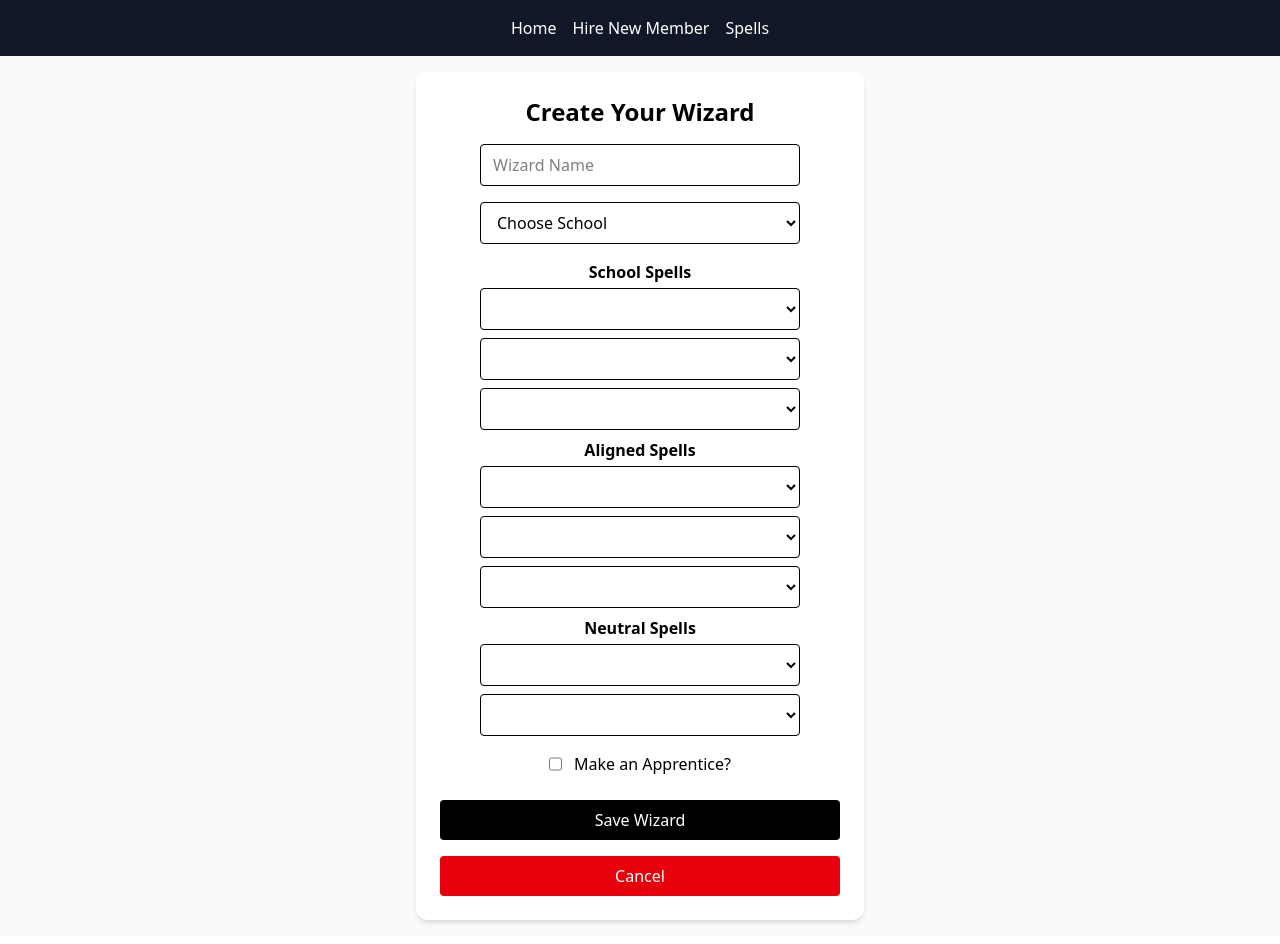
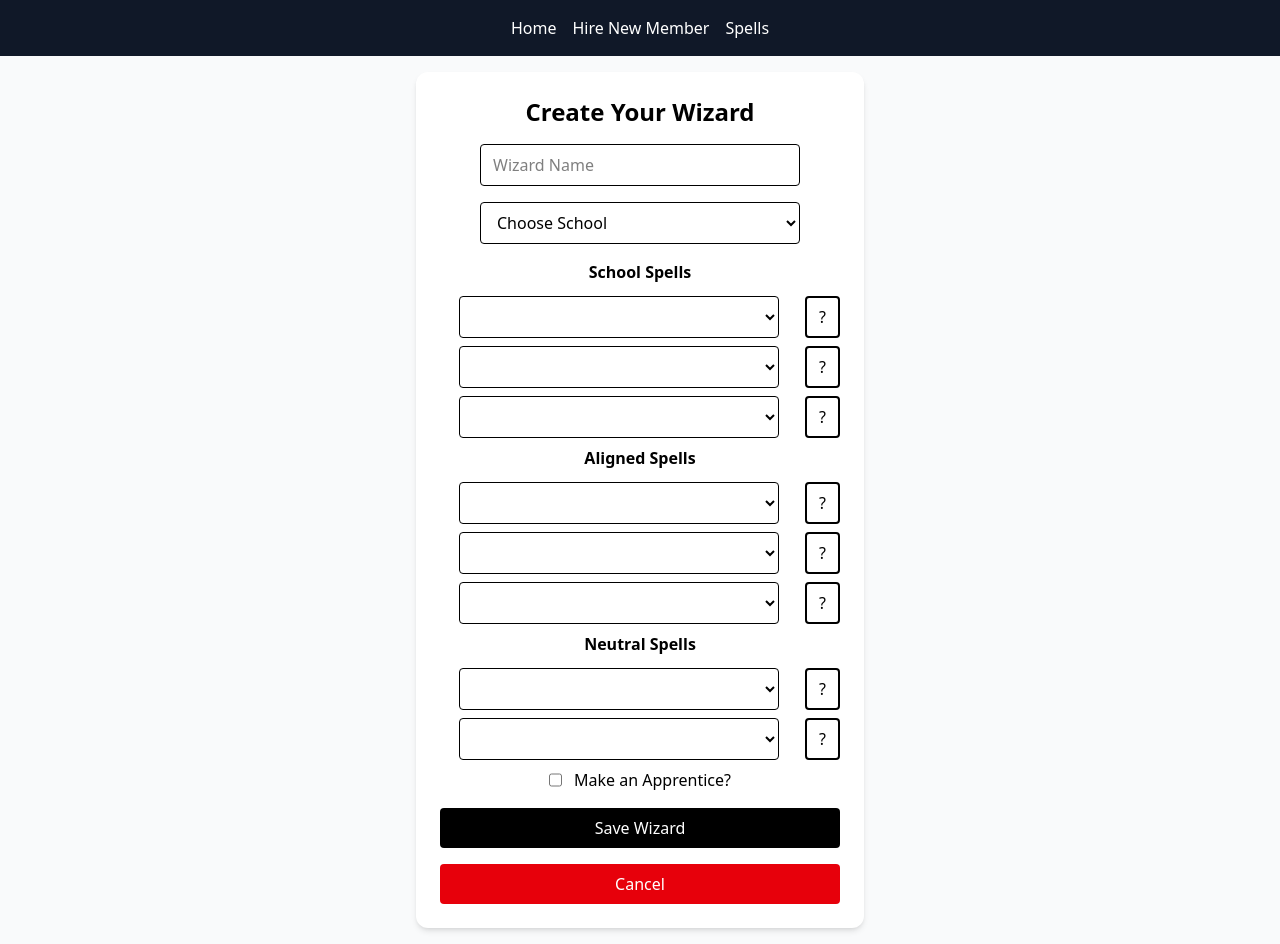
Before and after one commit to seanie1995/frostgrave-warband-manager, a Next.js app: page /WizardCreator in a window 1280 px wide. Built offline with nearby package versions, Linux system fonts and the light colour scheme.

Commit message:
New components created. Spell descriptions can now be shown

```diff
--- a/src/app/WizardCreator/page.tsx
+++ b/src/app/WizardCreator/page.tsx
@@ -4,6 +4,7 @@ import { MyContext } from '../context/Context';
 import Gamecodex from "../assets/Codex.json"; ''
 import { Wizard, Spell, Apprentice, Member, MemberOrMembers } from "../models/models";
 import { useRouter } from "next/navigation";
+import SpellCard from "../components/spellCard"
 
 const Page = () => {
     const context = useContext(MyContext);
@@ -13,7 +14,6 @@ const Page = () => {
     }
 
     const { fullWarband, setFullWarband } = context
-
 
     const [chosenSchool, setChosenSchool] = useState<string>("");
     const [schoolSpells, setSchoolSpells] = useState<Spell[]>([]);
@@ -25,6 +25,7 @@ const Page = () => {
     const [chosenSchoolInfo, setChosenSchoolInfo] = useState<any>(null);
     const [hasApprentice, setHasApprentice] = useState<boolean | null>(false);
     const [selectedSpells, setSelectedSpells] = useState<Spell[]>([]);
+
     const toggleHasApprentice = () => {
         setHasApprentice(prev => !prev)
     }
@@ -62,10 +63,14 @@ const Page = () => {
         notes: ""
     })
 
+    const [isSpellModalOpen, setSpellModalIsOpen] = useState<boolean>(false)
+    const [spellToShow, setSpellToShow] = useState<Spell | null>(null)
+
     const handleSchoolChange = (e: ChangeEvent<HTMLSelectElement>) => {
         setChosenSchool(e.target.value);
         setWizard(prev => ({ ...prev, school: chosenSchool }))
     };
+
 
     const handleSubmit = (e: FormEvent<HTMLFormElement>) => {
         e.preventDefault();
@@ -105,6 +110,12 @@ const Page = () => {
             ...(Array.isArray(newEntry) ? newEntry : [newEntry]),
         ]);
     };
+
+    const toggleSpellInfo = (index: number) => {
+        setSpellModalIsOpen(true);
+        const spell = selectedSpells[index]
+        setSpellToShow(spell);
+    }
 
     const handleSpellSelect = (e: ChangeEvent<HTMLSelectElement>, index: number) => {
         const selectedSpell = JSON.parse(e.target.value) as Spell;
@@ -195,11 +206,12 @@ const Page = () => {
                     <option value="Witch">Witch</option>
                 </select>
 
-                <div>
+                <div className='flex flex-col gap-2'>
                     <label className="block font-semibold mb-1 text-center">School Spells</label>
+                    <div className='flex flex-row'>
                         <select
                             name="schoolSpell"
-                        className="w-full max-w-xs border rounded px-3 py-2 mx-auto block mb-2"
+                            className="w-full max-w-xs border rounded px-3 py-2 m-auto block"
                             required
                             onChange={(e) => handleSpellSelect(e, 0)}
                         >
@@ -209,9 +221,13 @@ const Page = () => {
                                 </option>
                             ))}
                         </select>
+                        <button onClick={() => toggleSpellInfo(0)} type='button' className="border-2 flex items-center justify-center ml-2 px-3 py-1 rounded"><p>?</p></button>
+                    </div>
+
+                    <div className='flex flex-row'>
                         <select
                             name="schoolSpell"
-                        className="w-full max-w-xs border rounded px-3 py-2 mx-auto block mb-2"
+                            className="w-full max-w-xs border rounded px-3 py-2 mx-auto block"
                             required
                             onChange={(e) => handleSpellSelect(e, 1)}
                         >
@@ -221,9 +237,12 @@ const Page = () => {
                                 </option>
                             ))}
                         </select>
+                        <button onClick={() => toggleSpellInfo(1)} type='button' className="border-2 flex items-center justify-center ml-2 px-3 py-1 rounded"><p>?</p></button>
+                    </div>
+                    <div className='flex flex-row'>
                         <select
                             name="schoolSpell"
-                        className="w-full max-w-xs border rounded px-3 py-2 mx-auto block mb-2"
+                            className="w-full max-w-xs border rounded px-3 py-2 mx-auto block"
                             required
                             onChange={(e) => handleSpellSelect(e, 2)}
                         >
@@ -233,12 +252,15 @@ const Page = () => {
                                 </option>
                             ))}
                         </select>
+                        <button onClick={() => toggleSpellInfo(2)} type='button' className="border-2 flex items-center justify-center ml-2 px-3 py-1 rounded"><p>?</p></button>
+                    </div>
 
                     <label className="block font-semibold mb-1 text-center">Aligned Spells</label>
 
+                    <div className='flex flex-row'>
                         <select
                             name="aligned1"
-                        className="w-full max-w-xs border rounded px-3 py-2 mx-auto block mb-2"
+                            className="w-full max-w-xs border rounded px-3 py-2 mx-auto block"
                             required
                             onChange={(e) => handleSpellSelect(e, 3)}
                         >
@@ -246,12 +268,17 @@ const Page = () => {
                                 <option key={spell.name} value={JSON.stringify(spell)}>
                                     {spell.name}
                                 </option>
+
                             ))}
+
                         </select>
+                        <button onClick={() => toggleSpellInfo(3)} type='button' className="border-2 flex items-center justify-center ml-2 px-3 py-1 rounded"><p>?</p></button>
+                    </div>
 
+                    <div className='flex flex-row'>
                         <select
                             name="aligned2"
-                        className="w-full max-w-xs border rounded px-3 py-2 mx-auto block mb-2"
+                            className="w-full max-w-xs border rounded px-3 py-2 mx-auto block"
                             required
                             onChange={(e) => handleSpellSelect(e, 4)}
                         >
@@ -261,10 +288,13 @@ const Page = () => {
                                 </option>
                             ))}
                         </select>
+                        <button onClick={() => toggleSpellInfo(4)} type='button' className="border-2 flex items-center justify-center ml-2 px-3 py-1 rounded"><p>?</p></button>
+                    </div>
 
+                    <div className='flex flex-row'>
                         <select
                             name="aligned3"
-                        className="w-full max-w-xs border rounded px-3 py-2 mx-auto block mb-2"
+                            className="w-full max-w-xs border rounded px-3 py-2 mx-auto block"
                             required
                             onChange={(e) => handleSpellSelect(e, 5)}
                         >
@@ -274,12 +304,15 @@ const Page = () => {
                                 </option>
                             ))}
                         </select>
+                        <button onClick={() => toggleSpellInfo(5)} type='button' className="border-2 flex items-center justify-center ml-2 px-3 py-1 rounded"><p>?</p></button>
+                    </div>
 
                     <label className="block font-semibold mb-1 text-center">Neutral Spells</label>
 
+                    <div className='flex flex-row'>
                         <select
                             name="neutral1"
-                        className="w-full max-w-xs border rounded px-3 py-2 mx-auto block mb-2"
+                            className="w-full max-w-xs border rounded px-3 py-2 mx-auto block"
                             required
                             onChange={(e) => handleSpellSelect(e, 6)}
                         >
@@ -289,10 +322,13 @@ const Page = () => {
                                 </option>
                             ))}
                         </select>
+                        <button onClick={() => toggleSpellInfo(6)} type='button' className="border-2 flex items-center justify-center ml-2 px-3 py-1 rounded"><p>?</p></button>
+                    </div>
 
+                    <div className='flex flex-row'>
                         <select
                             name="neutral2"
-                        className="w-full max-w-xs border rounded px-3 py-2 mb-2 mx-auto block"
+                            className="w-full max-w-xs border rounded px-3 py-2 mx-auto block"
                             required
                             onChange={(e) => handleSpellSelect(e, 7)}
                         >
@@ -302,9 +338,11 @@ const Page = () => {
                                 </option>
                             ))}
                         </select>
-                    <div className='flex flex-row justify-center p-2 align-middle '>
+                        <button onClick={() => toggleSpellInfo(7)} type='button' className="border-2 flex items-center justify-center ml-2 px-3 py-1 rounded"><p>?</p></button>
+                    </div>
+                    <div className='flex flex-row justify-center'>
                         <input type="checkbox" checked={hasApprentice ?? false} onChange={toggleHasApprentice} className='mr-3'></input>
-                        <p>Make an Apprentice?</p>
+                        <p className='text-center'>Make an Apprentice?</p>
                     </div>
 
                     {!hasApprentice ? null :
@@ -340,6 +378,7 @@ const Page = () => {
                     Cancel
                 </button>
             </form>
+            {isSpellModalOpen && spellToShow ? <SpellCard spell={spellToShow} onClick={() => setSpellModalIsOpen(false)} /> : null}
         </main>
     );
 };
--- a/src/app/components/wizardcard.tsx
+++ b/src/app/components/membercard.tsx
@@ -1,9 +1,9 @@
 import React from 'react'
 import { Member, MemberProp, Wizard, Apprentice } from "../models/models"
 
-const WizardCard: React.FC<MemberProp> = ({ member }) => {
+const WizardCard: React.FC<MemberProp> = ({ member, onClick }) => {
     return (
-        <div className="p-2 w-xl bg-gray-900 rounded-xl flex flex-col hover:opacity-80 hover:cursor-pointer">
+        <div className="p-2 bg-gray-900 rounded-xl flex flex-col hover:opacity-80 hover:cursor-pointer" onClick={onClick}>
             {/* Top section: Wizard + School */}
 
             {member.role === "Wizard" || member.role === "Apprentice" ? <section className="p-1 flex flex-row justify-evenly md:flex-row gap-2">
--- /dev/null
+++ b/src/app/components/spellCard.tsx
@@ -0,0 +1,17 @@
+import React from 'react'
+import { SpellProp } from '../models/models'
+
+const SpellCard: React.FC<SpellProp> = ({ spell, onClick }) => {
+    return (
+        <div className="fixed inset-0 m-auto z-50 mt-20  max-h-4/5  bg-gray-200 opacity-99 max-w-sm p-4 rounded-2xl animate-fadeIn">
+            <div className='flex flex-col gap-4'>
+                <h2>{spell.name}</h2>
+                <p>{spell.targetNumber} | {spell.targetNumber + 2}</p>
+                <p>{spell.description}</p>
+                <button onClick={onClick} className='border-2 w-1/2 m-auto p-1 rounded-md bg-gray-800 text-white'>Return</button>
+            </div>
+        </div>
+    )
+}
+
+export default SpellCard
--- a/src/app/models/models.ts
+++ b/src/app/models/models.ts
@@ -65,6 +65,12 @@ export interface School {
 
 export interface MemberProp {
     member: Member;
+    onClick?: () => void
+}
+
+export interface SpellProp {
+    spell: Spell;
+    onClick?: () => void
 }
 
 export type Member = Soldier | Apprentice | Wizard;
```
Also changed, not shown: src/app/components/modifyModal.tsx (+4 -7 lines), src/app/page.tsx (+17 -5 lines). Lines whose indentation alone changed are shown as unchanged.
